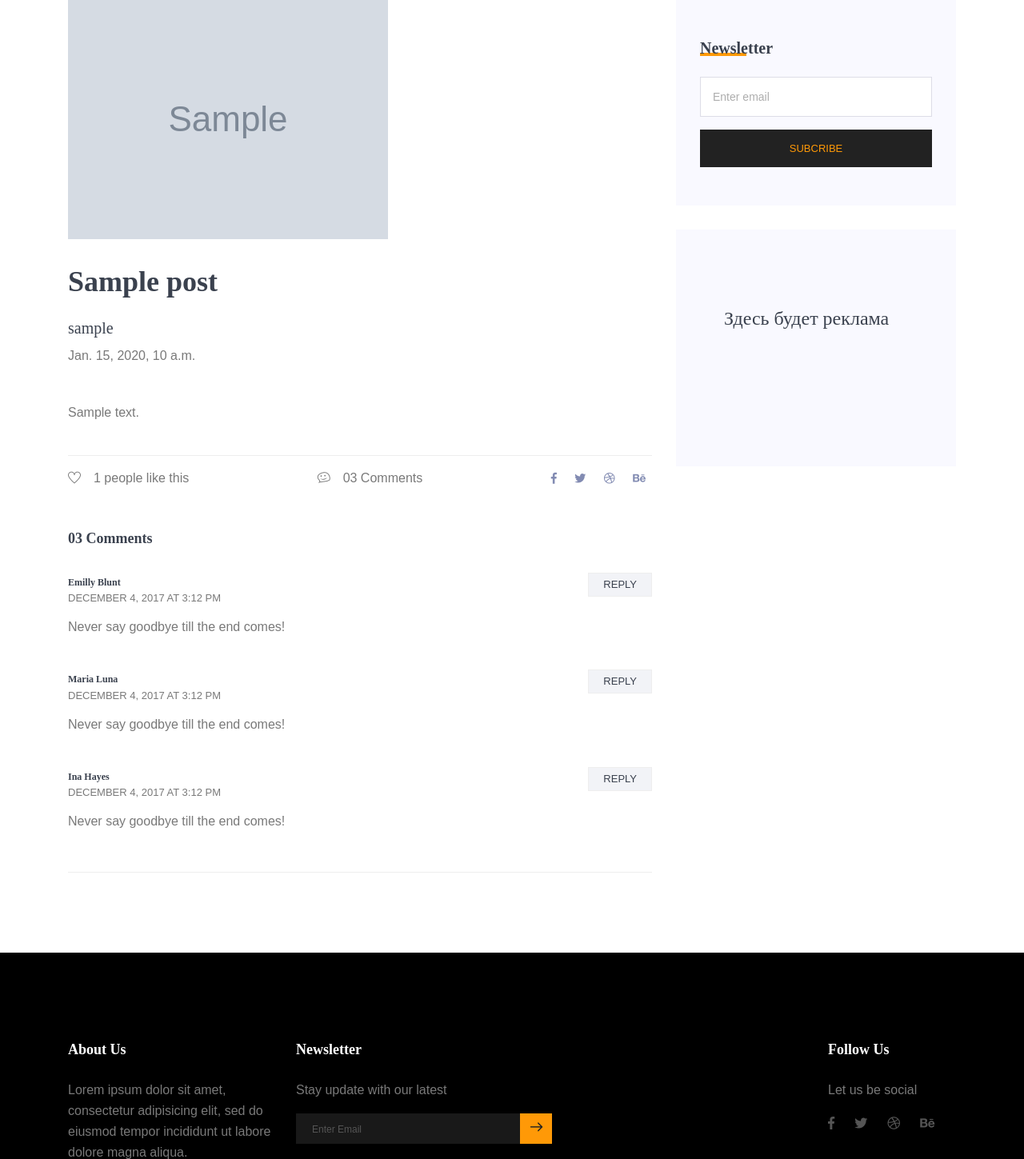
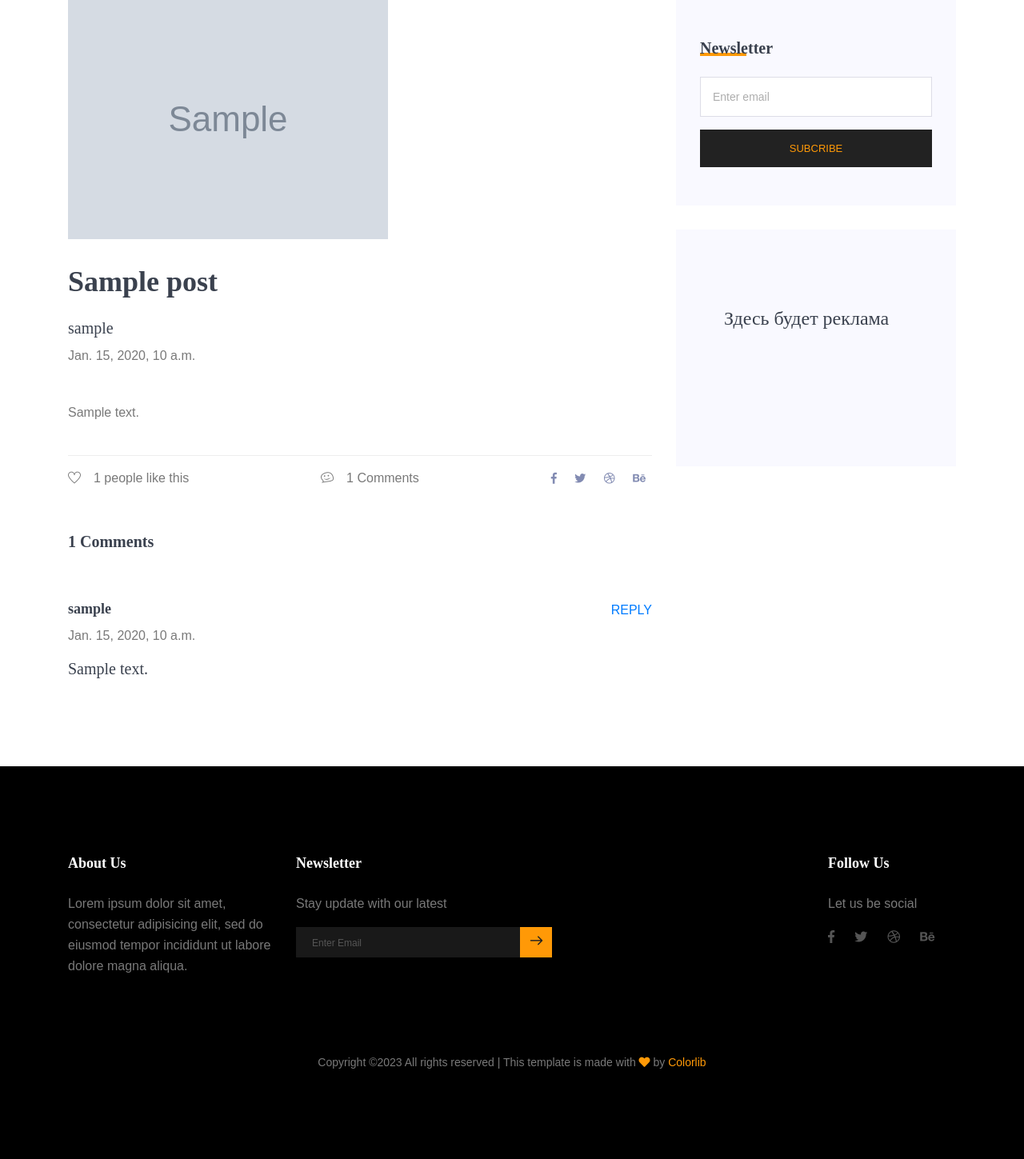
Before and after one commit to romanulanov/blog_backend, a Django app: a page that uses templates/blog-details.html in a window 1280 px wide. Shown: the part 585-2034 px from the top of the page at 80% size. Run offline with Django 3.2, Linux system fonts and the light colour scheme; tables that the repository leaves empty hold one stand-in row (values such as "Sample post"); grey boxes marked "Sample" are stand-in pictures; parts of the project's set-up code (start-up, migrations or seed data) failed here and were passed over; some libraries are stand-ins or nearby versions.

Commit message:
add comments to post page

```diff
--- a/templates/blog-details.html
+++ b/templates/blog-details.html
@@ -84,9 +84,10 @@
                 </div>
               </div>
               <p>{{post.text}} </p>
+
               <div class="news_d_footer flex-column flex-sm-row">
                 <a href="#"><span class="align-middle mr-2"><i class="ti-heart"></i></span>{{post.likes_amount}} people like this</a>
-                <a class="justify-content-sm-center ml-sm-auto mt-sm-0 mt-2" href="#"><span class="align-middle mr-2"><i class="ti-themify-favicon"></i></span>03 Comments</a>
+                <a class="justify-content-sm-center ml-sm-auto mt-sm-0 mt-2" href="#"><span class="align-middle mr-2"><i class="ti-themify-favicon"></i></span>{{ post.comments|length }} Comments</a>
                 <div class="news_socail ml-sm-auto mt-sm-0 mt-2">
                   <a href="#"><i class="fab fa-facebook-f"></i></a>
                   <a href="#"><i class="fab fa-twitter"></i></a>
@@ -94,62 +95,27 @@
                   <a href="#"><i class="fab fa-behance"></i></a>
                 </div>
               </div>
-            </div>
-
-
-            <div class="comments-area">
-              <h4>03 Comments</h4>
-              <div class="comment-list">
+              <br><br>
+                <h5><b>{{post.comments|length}} Comments</b></h5>
+               {%for comment in post.comments%}
+               <br><br>
               <div class="single-comment justify-content-between d-flex">
                 <div class="user justify-content-between d-flex">
                   <div class="desc">
-                      <h5><a href="#">Emilly Blunt</a></h5>
-                      <p class="date">December 4, 2017 at 3:12 pm </p>
-                      <p class="comment">
-                          Never say goodbye till the end comes!
-                      </p>
+                    <h2>{{comment.author}}</h2>
+                    <p class="date">{{comment.published_at}} </p>
+                    <h5> {{comment.text}}</h5>
                   </div>
                 </div>
                 <div class="reply-btn">
                         <a href="" class="btn-reply text-uppercase">reply</a>
                 </div>
               </div>
-              </div>
-              <div class="comment-list">
-                <div class="single-comment justify-content-between d-flex">
-                  <div class="user justify-content-between d-flex">
-                    <div class="desc">
-                      <h5><a href="#">Maria Luna</a></h5>
-                      <p class="date">December 4, 2017 at 3:12 pm </p>
-                      <p class="comment">
-                          Never say goodbye till the end comes!
-                      </p>
+              {% endfor %}
+
+
             </div>
           </div>
-                  <div class="reply-btn">
-                          <a href="" class="btn-reply text-uppercase">reply</a>
-                  </div>
-                </div>
-              </div>
-              <div class="comment-list">
-                <div class="single-comment justify-content-between d-flex">
-                  <div class="user justify-content-between d-flex">
-                    <div class="desc">
-                      <h5><a href="#">Ina Hayes</a></h5>
-                      <p class="date">December 4, 2017 at 3:12 pm </p>
-                      <p class="comment">
-                          Never say goodbye till the end comes!
-                      </p>
-                    </div>
-                  </div>
-                  <div class="reply-btn">
-                          <a href="" class="btn-reply text-uppercase">reply</a>
-                  </div>
-                </div>
-              </div>
-            </div>
-          </div>
-
 
           <!-- Start Blog Post Siddebar -->
           <div class="col-lg-4 sidebar-widgets">
@@ -164,14 +130,15 @@
                 </div>
                 <button class="bbtns d-block mt-20 w-100">Subcribe</button>
               </div>
-
-
               <div class="single-sidebar-widget post-category-widget">
                 <h4 class="single-sidebar-widget" style="height:200px;">Здесь будет реклама</h4>
               </div>
             </div>
           </div>
           <!-- End Blog Post Siddebar -->
+
+
+
         </div>
       </div>
     </section>
```
Lines whose indentation alone changed are shown as unchanged.
